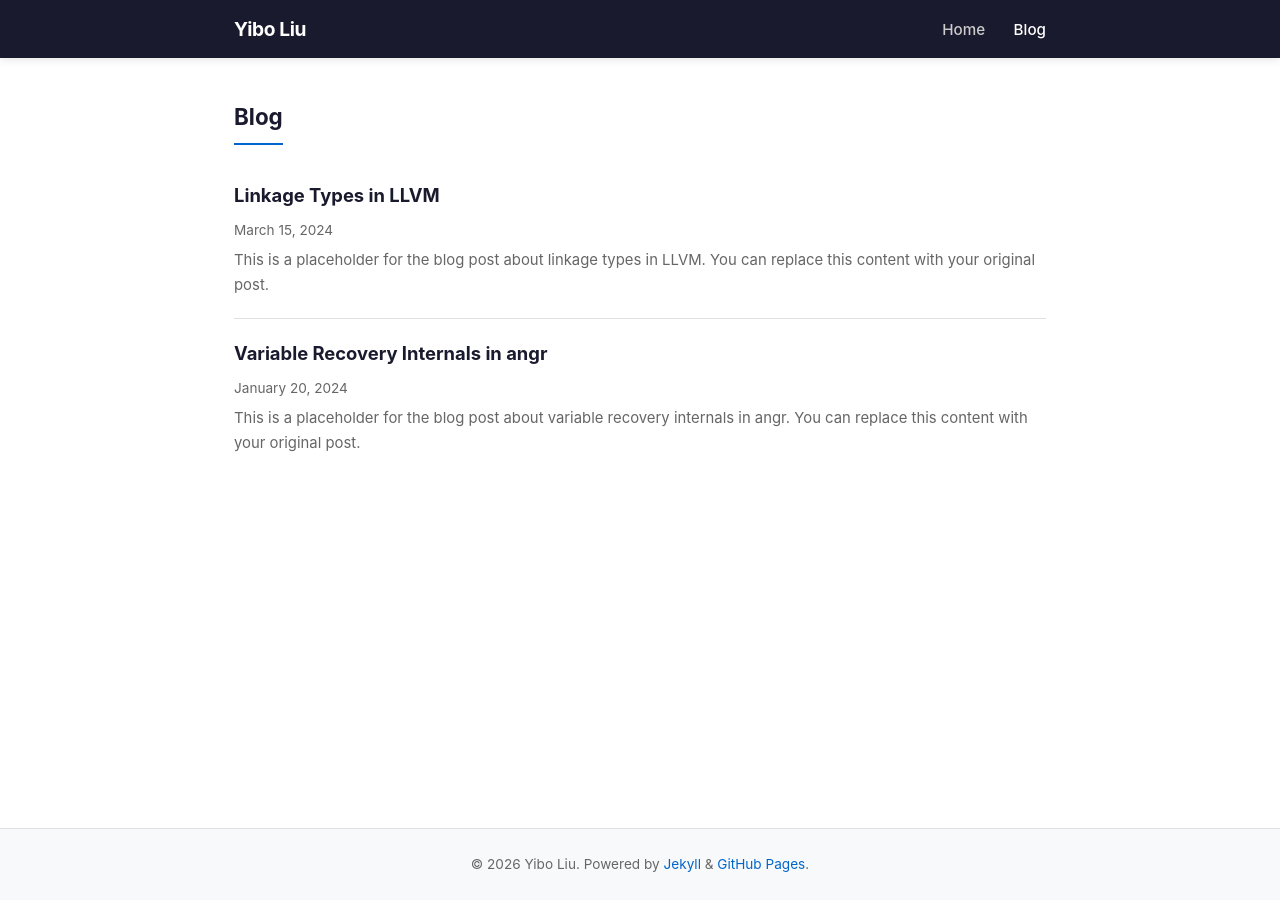
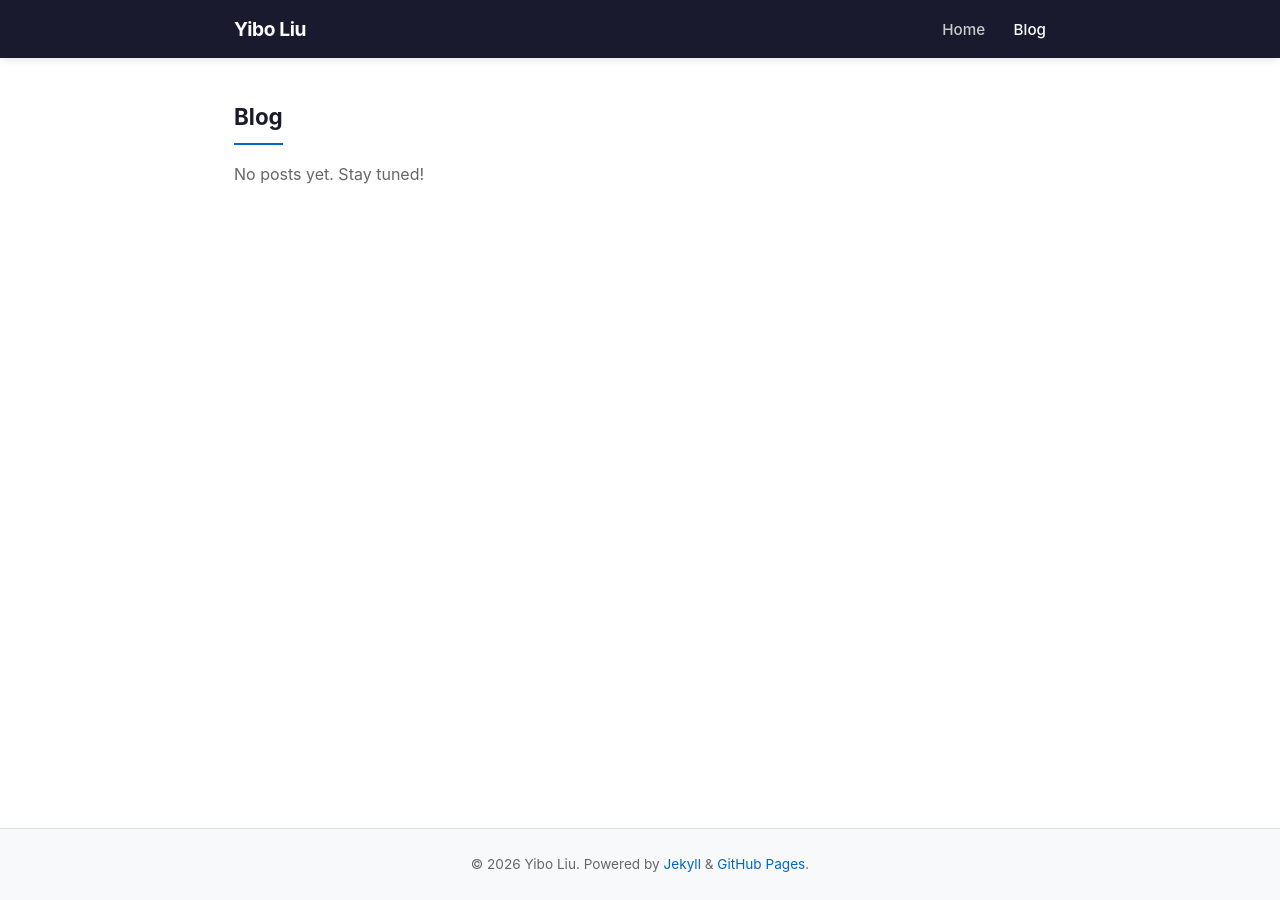
Before and after one commit to bluesadi/bluesadi.github.io, a Jekyll site: the page built from blog/index.html, in a window 1280 px wide. Built offline with Jekyll 4.4.1, drawn with Linux system fonts in a browser that asks for light colours; a style sheet for code colours, icons or effects is not loaded.

Commit message:
Remove placeholder blog posts and update profile details
Deletes outdated placeholder blog content to declutter the repository
and updates research interests and publication venue status for improved
accuracy in personal profile information.

```diff
--- a/_posts/2024-01-20-variable-recovery-internals-in-angr.md
+++ /dev/null
@@ -1,21 +0,0 @@
----
-layout: post
-title: "Variable Recovery Internals in angr"
-date: 2024-01-20
-tags: [angr, Binary Analysis]
----
-
-This is a placeholder for the blog post about variable recovery internals in angr. You can replace this content with your original post.
-
-## Overview
-
-Variable recovery is a critical step in the decompilation pipeline. In angr, the `VariableRecovery` analysis identifies and reconstructs variables from low-level binary representations.
-
-## The Decompilation Pipeline
-
-The decompilation process in angr involves several stages:
-
-1. **CFG Recovery**: Reconstruct the control flow graph from the binary.
-2. **Type Inference**: Infer types for registers and memory locations.
-3. **Variable Recovery**: Identify variables and map them to source-level constructs.
-4. **Structuring**: Convert the CFG into structured high-level code.
--- a/_posts/2024-03-15-linkage-types-in-llvm.md
+++ /dev/null
@@ -1,20 +0,0 @@
----
-layout: post
-title: "Linkage Types in LLVM"
-date: 2024-03-15
-tags: [LLVM, Compilers]
----
-
-This is a placeholder for the blog post about linkage types in LLVM. You can replace this content with your original post.
-
-## Overview
-
-LLVM defines several linkage types that control how symbols are resolved during linking. Understanding these types is essential for anyone working with LLVM IR or building compiler-based tools.
-
-## Common Linkage Types
-
-- **External**: The default linkage type. The symbol is visible to other modules.
-- **Internal**: The symbol is only visible within the current module.
-- **Private**: Similar to internal, but the symbol is not present in the object file's symbol table.
-- **Weak**: The symbol can be overridden by another module.
-- **LinkOnce**: Similar to weak, but the linker can discard the symbol if it's not used.
--- a/index.html
+++ b/index.html
@@ -43,7 +43,7 @@ layout: default
     <li class="pub-item">
       <div class="pub-title">Oxidizer: Toward Concise and High-fidelity Rust Decompilation</div>
       <div class="pub-authors"><strong>Yibo Liu</strong>, Zion Leonahenahe Basque, Arvind S Raj, Chavin Udomwongsa, Chang Zhu, Jie Hu, Changyu Zhao, Fangzhou Dong, Adam Doup&eacute;, Tiffany Bao, Yan Shoshitaishvili, Ruoyu Wang</div>
-      <div class="pub-venue">IEEE Symposium on Security and Privacy (S&P), 2026 <span class="badge">To appear</span></div>
+      <div class="pub-venue">IEEE Symposium on Security and Privacy (S&P), 2026</div>
     </li>
     <li class="pub-item">
       <div class="pub-title">BuildBench: Benchmarking LLM Agents on Compiling Real-World Open-Source Software</div>
```
Also changed, not shown: other parts of index.html (+1 -1 lines).
